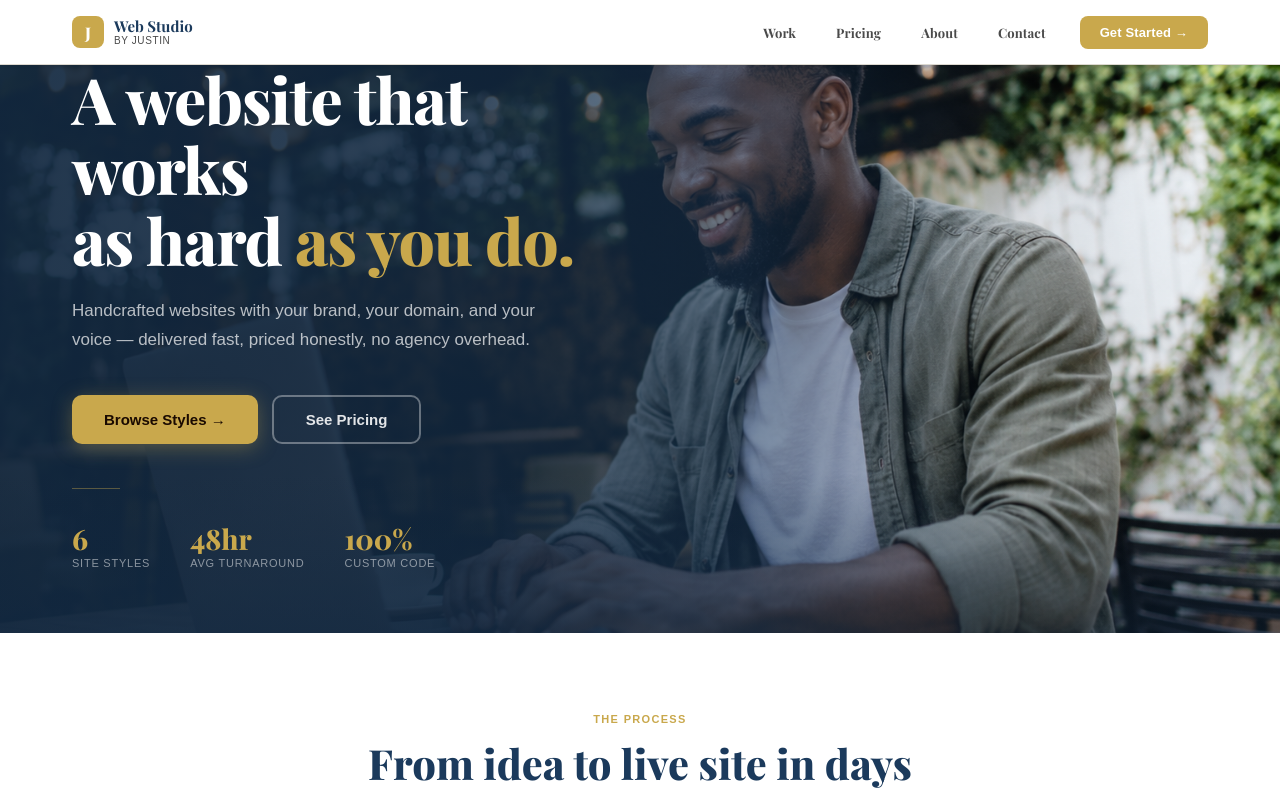
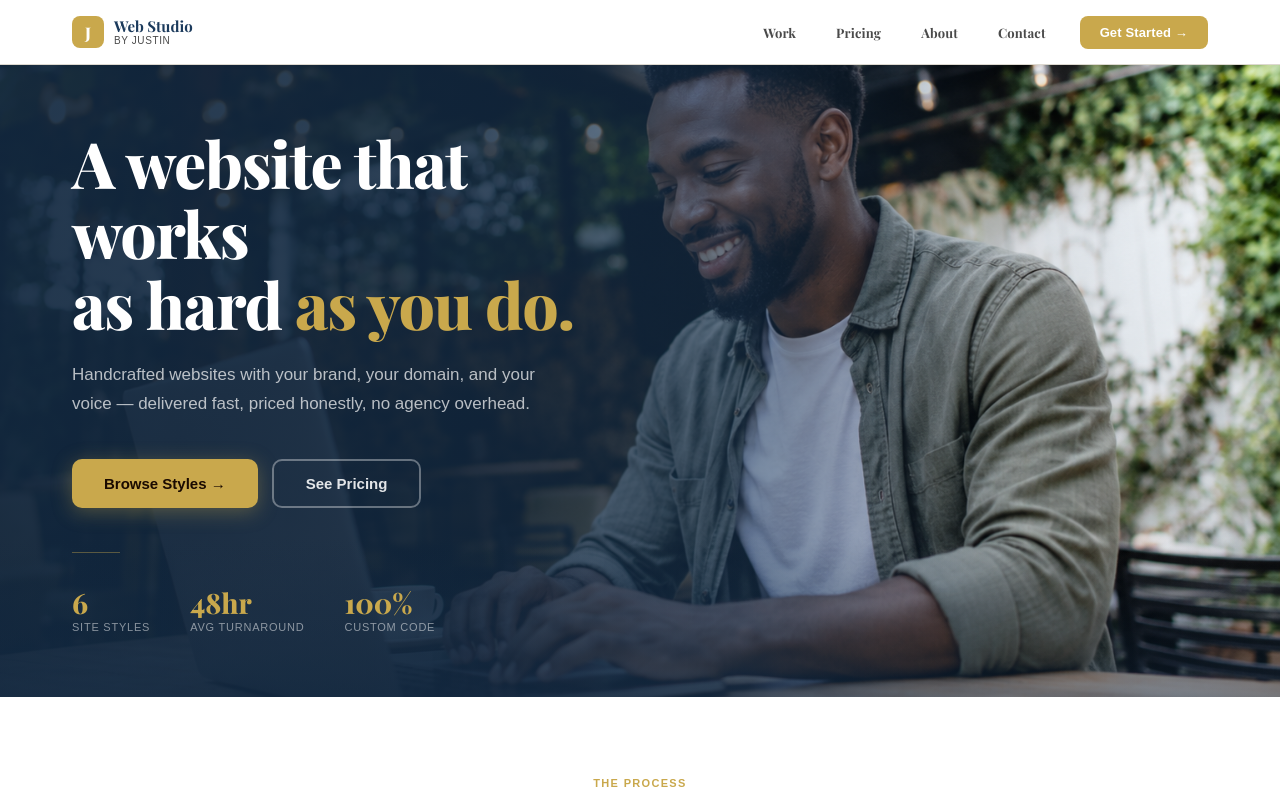
Before and after one commit to Jalexandercloud9/Web_Builder, a React (Vite) app: page / in a window 1280 px wide. Shown: the top 800 px of the page. Built offline with nearby package versions, Linux system fonts and the light colour scheme.

Commit message:
Fix hero text cut off by fixed navbar
Add paddingTop: 64 to the hero section so content always starts
below the fixed navbar regardless of viewport height.

https://claude.ai/code/session_011ucR8Eym5srHWn6v3mcU11

```diff
--- a/src/App.jsx
+++ b/src/App.jsx
@@ -559,6 +559,7 @@ export default function App() {
       {/* ── HERO ────────────────────────────────────────────────────────── */}
       <section id="hero" style={{
         minHeight: "60vh",
+        paddingTop: 64,
         position: "relative",
         overflow: "hidden",
         display: "flex",
```
